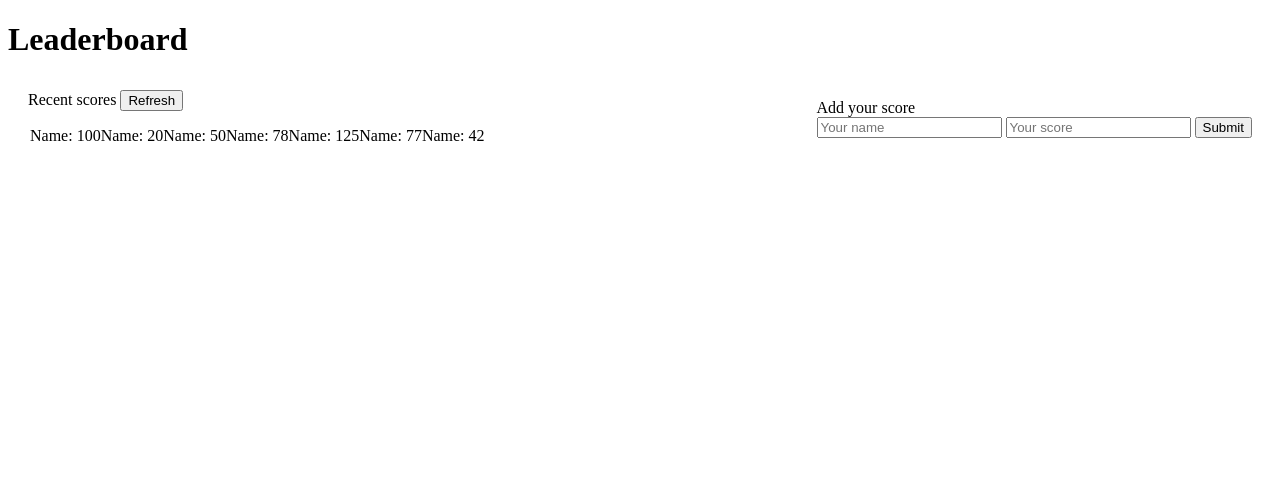
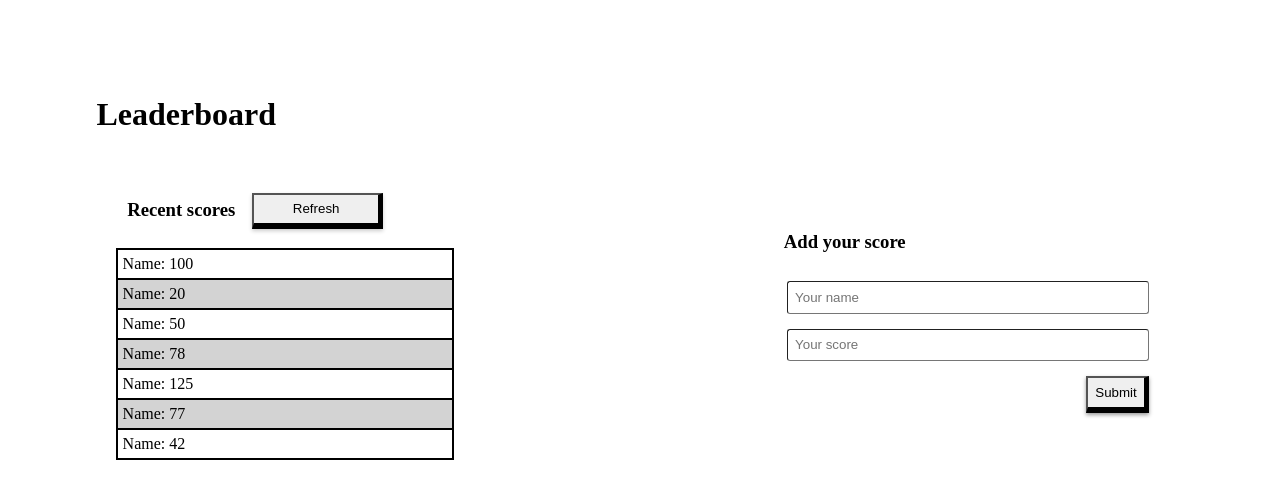
Before and after one commit to Ochiengsteven/leaderboard, a website built with webpack: page src/index.html in a window 1280 px wide. Built offline with nearby package versions, Linux system fonts and the light colour scheme.

Commit message:
add modules

```diff
--- a/src/index.js
+++ b/src/index.js
@@ -1,38 +1,6 @@
 import './style.css';
+import renderPage from './modules/pageRender.js';
 
-const appBody = document.querySelector('.app-container');
-const appTitle = document.createElement('h1');
-appTitle.innerHTML = 'Leaderboard';
-appBody.appendChild(appTitle);
-const scoreBoard = document.createElement('div');
-scoreBoard.classList.add('score-board');
-const scoresList = document.createElement('div');
-scoresList.classList.add('scores-list');
-scoresList.innerHTML = `<div class="title">
-                          Recent scores
-                          <button class="refresh-scores">Refresh</button>
-                        </div>
-                        <div class="scores">
-                        </div>`;
-const table = document.createElement('table');
-table.classList.add('table');
-table.innerHTML = `<tr>Name: 100</tr>
-                   <tr>Name: 20</tr>
-                   <tr>Name: 50</tr>
-                   <tr>Name: 78</tr>
-                   <tr>Name: 125</tr>
-                   <tr>Name: 77</tr>
-                   <tr>Name: 42</tr>`;
-scoresList.appendChild(table);
-scoreBoard.appendChild(scoresList);
-
-const addScore = document.createElement('div');
-addScore.classList.add('add-score');
-addScore.innerHTML = `<div class="title">Add your score</div>
-                      <form class="form">
-                        <input type="text" placeholder="Your name" class="name" required>
-                        <input type="number" placeholder="Your score" class="score" required>
-                        <button type="submit" class="submit">Submit</button>
-                      </form>`;
-scoreBoard.appendChild(addScore);
-appBody.appendChild(scoreBoard);
+document.addEventListener('DOMContentLoaded', () => {
+  renderPage();
+});
--- /dev/null
+++ b/src/modules/pageRender.js
@@ -0,0 +1,40 @@
+export default function renderPage() {
+  const appBody = document.querySelector('.app-container');
+  const appTitle = document.createElement('h1');
+  appTitle.innerHTML = 'Leaderboard';
+  appBody.appendChild(appTitle);
+  const scoreBoard = document.createElement('div');
+  scoreBoard.classList.add('score-board');
+  const scoresList = document.createElement('div');
+  scoresList.classList.add('scores-list');
+  scoresList.innerHTML = `<div class="title">
+                          <h3>Recent scores</h3>
+                          <button class="refresh-scores">Refresh</button>
+                        </div>
+                        <div class="scores">
+                        </div>`;
+  const table = document.createElement('table');
+  table.classList.add('table');
+  table.innerHTML = ` <tbody>
+<tr><td>Name: 100</td></tr>
+<tr><td>Name: 20</td></tr>
+<tr><td>Name: 50</td></tr>
+<tr><td>Name: 78</td></tr>
+<tr><td>Name: 125</td></tr>
+<tr><td>Name: 77</td></tr>
+<tr><td>Name: 42</td></tr>
+</tbody>`;
+  scoresList.appendChild(table);
+  scoreBoard.appendChild(scoresList);
+
+  const addScore = document.createElement('div');
+  addScore.classList.add('add-score');
+  addScore.innerHTML = `<div class="title"><h3>Add your score</h3></div>
+                      <form class="form">
+                        <input type="text" placeholder="Your name" class="name" required>
+                        <input type="number" placeholder="Your score" class="score" required>
+                        <div class="submit-btn"><button type="submit" class="submit">Submit</button></div>
+                      </form>`;
+  scoreBoard.appendChild(addScore);
+  appBody.appendChild(scoreBoard);
+}
--- a/src/style.css
+++ b/src/style.css
@@ -1,17 +1,82 @@
+* {
+    margin: 0;
+    padding: 2%;
+    box-sizing: border-box;
+}
+
 h1 {
-    color: black;
+  color: black;
 }
 
 .score-board {
-    display: flex;
-    justify-content: space-between;
-    padding: 10px 20px;
-    align-items: center;
+  display: flex;
+  justify-content: space-between;
+  padding: 10px 20px;
+  align-items: center;
+  width: 100%;
 }
 
-/* table {
-    display: flex;
+.table {
+  border-collapse: collapse;
+  height: 30%;
+  width: 100%;
+}
+
+.table tr:nth-child(even) {
+  background-color: lightgrey;
+}
+
+.table tr:nth-child(odd) {
+  background-color: white;
+}
+
+.table td {
+  border: 2px solid black;
+  padding: 5px;
+  width: 60%;
+}
+
+.scores-list {
+  width: 35%;
+
+  /* padding-top: 5px; */
+}
+
+.title {
+  padding: 5px;
+  display:flex;
+}
+
+/* input styles */
+.add-score{
+    width: 40%;
+}
+
+.add-score,
+form {
+    display:flex;
     flex-direction: column;
-    border-collapse: collapse;
-    width: 100%;
-} */
+}
+
+.title button {
+    margin-left: 10px;
+    width: 40%;
+    box-shadow: 0px 2px 4px rgba(0, 0, 0, 0.2);
+    border-width: 2px 5px 6px 2px;
+}
+
+input {
+  margin: 2%;
+  border-width: 1px;
+  border-radius: 3px;
+}
+
+.submit-btn {
+  display: flex;
+  flex-direction: row-reverse;
+}
+
+.submit {
+  box-shadow: 0px 2px 4px rgba(0, 0, 0, 0.4);
+  border-width: 2px 5px 6px 2px;
+}
```
Also changed, not shown: dist/index.html, dist/main.js.
